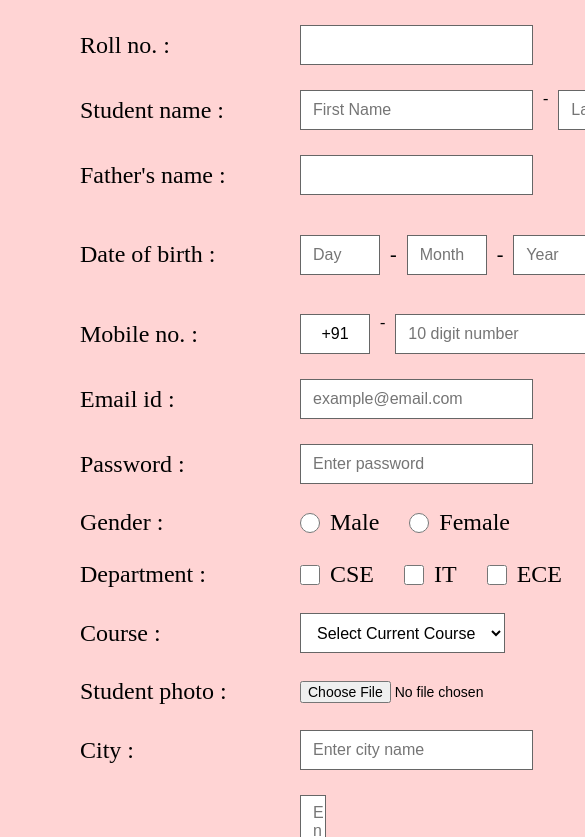
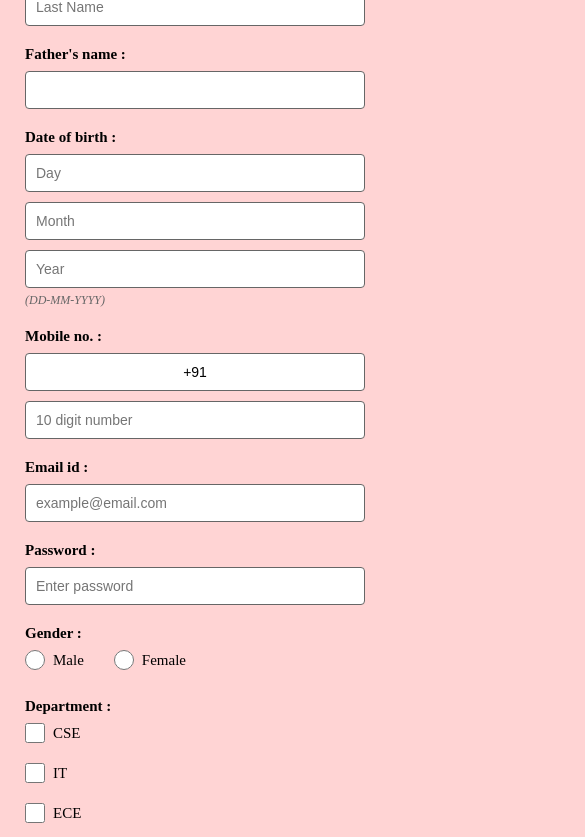
Before and after one commit to saranneymar96-prog/student-registration-form, a plain HTML site: page index.html in a window 390 px wide. Shown: the part 240-1077 px from the top of the page, 585 px wide, since content can reach past the window. Drawn offline with Linux system fonts and the light colour scheme.

Commit message:
Refactor CSS for responsive student registration form
Updated styles for the student registration form, enhancing responsiveness and layout for various screen sizes.

```diff
--- a/style.css
+++ b/style.css
@@ -1,3 +1,9 @@
+/* ========================================
+   RESPONSIVE STUDENT REGISTRATION FORM CSS
+   Works on: Desktop, Tablet, Mobile
+   ======================================== */
+
+/* RESET AND BASE STYLES */
 * {
     margin: 0;
     padding: 0;
@@ -7,159 +13,159 @@
 body {
     background-color: #ffd4d4;
     font-family: 'Times New Roman', Times, serif;
-    display: flex;
-    justify-content: center;
-    align-items: center;
+    padding: 20px;
     min-height: 100vh;
-    padding: 20px;
 }
 
 .container {
     background-color: #ffd4d4;
-    padding: 40px 60px;
+    padding: 20px;
     max-width: 900px;
+    margin: 0 auto;
     width: 100%;
 }
 
 h1 {
     text-align: center;
-    font-size: 48px;
-    margin-bottom: 40px;
+    font-size: 32px;
+    margin-bottom: 30px;
     font-weight: bold;
 }
 
+/* FORM GROUP STYLES */
 .form-group {
-    display: flex;
-    align-items: center;
     margin-bottom: 25px;
 }
 
 .form-group label {
-    font-size: 24px;
-    min-width: 200px;
-    margin-right: 20px;
+    font-size: 18px;
+    display: block;
+    margin-bottom: 8px;
+    font-weight: 600;
 }
 
+/* INPUT FIELDS */
 .form-group input[type="text"],
 .form-group input[type="email"],
 .form-group input[type="password"],
 .form-group select,
 .form-group textarea {
-    padding: 8px 12px;
+    width: 100%;
+    padding: 12px;
     font-size: 16px;
     border: 1px solid #666;
     background-color: white;
     font-family: Arial, sans-serif;
+    border-radius: 4px;
 }
 
-.form-group input[type="text"],
-.form-group input[type="email"],
-.form-group input[type="password"],
-.form-group select {
-    height: 40px;
+.form-group textarea {
+    min-height: 100px;
+    resize: vertical;
 }
 
+/* NAME INPUTS - Side by side on desktop */
 .name-inputs {
-    display: flex;
-    gap: 10px;
-    flex: 1;
-}
-
-.name-inputs input {
-    flex: 1;
-}
-
-.dob-inputs {
-    display: flex;
+    display: grid;
+    grid-template-columns: 1fr auto 1fr;
     gap: 10px;
     align-items: center;
 }
 
-.dob-inputs input {
-    width: 80px;
+.name-inputs span {
+    font-size: 20px;
+    text-align: center;
 }
 
-.dob-inputs input:last-of-type {
-    width: 100px;
+/* DATE OF BIRTH INPUTS */
+.dob-inputs {
+    display: grid;
+    grid-template-columns: 1fr auto 1fr auto 1.2fr;
+    gap: 10px;
+    align-items: center;
+    margin-bottom: 5px;
 }
 
 .dob-inputs span {
     font-size: 20px;
+    text-align: center;
 }
 
 .dob-format {
-    font-size: 20px;
+    font-size: 14px;
     font-style: italic;
-    margin-left: 10px;
+    color: #666;
+    margin-top: 5px;
+    display: block;
 }
 
+/* MOBILE NUMBER INPUTS */
 .mobile-inputs {
-    display: flex;
+    display: grid;
+    grid-template-columns: 80px auto 1fr;
     gap: 10px;
-    flex: 1;
+    align-items: center;
 }
 
 .mobile-inputs .country-code {
-    width: 70px;
     text-align: center;
 }
 
-.mobile-inputs input[type="text"] {
-    flex: 1;
+.mobile-inputs span {
+    font-size: 20px;
+    text-align: center;
 }
 
-.full-width {
-    flex: 1;
+/* GENDER OPTIONS */
+.gender-options {
+    display: flex;
+    gap: 30px;
+    flex-wrap: wrap;
 }
 
-.gender-options,
-.department-options {
-    display: flex;
-    gap: 30px;
-    align-items: center;
-    flex: 1;
-}
-
-.gender-options label,
-.department-options label {
-    font-size: 24px;
-    min-width: auto;
-    margin-right: 0;
+.gender-options label {
+    font-size: 18px;
     display: flex;
     align-items: center;
     cursor: pointer;
+    font-weight: normal;
 }
 
+/* DEPARTMENT OPTIONS */
+.department-options {
+    display: grid;
+    grid-template-columns: repeat(auto-fit, minmax(80px, 1fr));
+    gap: 15px;
+}
+
+.department-options label {
+    font-size: 18px;
+    display: flex;
+    align-items: center;
+    cursor: pointer;
+    font-weight: normal;
+}
+
+/* RADIO AND CHECKBOX */
 input[type="radio"],
 input[type="checkbox"] {
     width: 20px;
     height: 20px;
-    margin-right: 10px;
+    margin-right: 8px;
     cursor: pointer;
 }
 
-.file-input {
-    display: flex;
-    align-items: center;
-    gap: 10px;
+/* FILE INPUT */
+.file-input input[type="file"] {
+    width: 100%;
+    padding: 8px;
+    font-size: 14px;
+    border: 1px solid #666;
+    background-color: white;
+    border-radius: 4px;
 }
 
-.file-input input[type="file"] {
-    font-size: 14px;
-}
-
-textarea {
-    width: 100%;
-    min-height: 100px;
-    resize: vertical;
-    padding: 10px;
-    font-family: Arial, sans-serif;
-}
-
-.address-group {
-    align-items: flex-start;
-}
-
+/* SUBMIT BUTTON */
 .submit-btn {
     display: flex;
     justify-content: center;
@@ -167,14 +173,183 @@ textarea {
 }
 
 button {
-    padding: 10px 40px;
+    padding: 12px 50px;
     font-size: 20px;
     background-color: white;
     border: 2px solid #666;
     cursor: pointer;
     font-family: 'Times New Roman', Times, serif;
+    border-radius: 4px;
+    transition: background-color 0.3s;
 }
 
 button:hover {
     background-color: #f0f0f0;
 }
+
+button:disabled {
+    opacity: 0.6;
+    cursor: not-allowed;
+}
+
+/* MESSAGE BOX */
+#message {
+    display: none;
+    margin-top: 20px;
+    text-align: center;
+    font-size: 18px;
+    padding: 15px;
+    border-radius: 5px;
+}
+
+/* ========================================
+   RESPONSIVE DESIGN - TABLET & MOBILE
+   ======================================== */
+
+/* TABLET AND MOBILE (768px and below) */
+@media screen and (max-width: 768px) {
+    body {
+        padding: 10px;
+    }
+
+    .container {
+        padding: 15px;
+    }
+
+    h1 {
+        font-size: 28px;
+        margin-bottom: 25px;
+    }
+
+    .form-group label {
+        font-size: 16px;
+    }
+
+    .form-group {
+        margin-bottom: 20px;
+    }
+
+    /* Stack name inputs on mobile */
+    .name-inputs {
+        grid-template-columns: 1fr;
+        gap: 10px;
+    }
+
+    .name-inputs span {
+        display: none;
+    }
+
+    /* Adjust date inputs for mobile */
+    .dob-inputs {
+        grid-template-columns: 1fr auto 1fr auto 1fr;
+        gap: 5px;
+    }
+
+    .dob-format {
+        font-size: 12px;
+    }
+
+    /* Mobile number on mobile */
+    .mobile-inputs {
+        grid-template-columns: 70px auto 1fr;
+        gap: 8px;
+    }
+
+    /* Department options - 2 columns on mobile */
+    .department-options {
+        grid-template-columns: repeat(2, 1fr);
+        gap: 12px;
+    }
+
+    .gender-options label,
+    .department-options label {
+        font-size: 16px;
+    }
+
+    button {
+        padding: 12px 40px;
+        font-size: 18px;
+        width: 100%;
+    }
+
+    #message {
+        font-size: 16px;
+    }
+}
+
+/* SMALL MOBILE PHONES (480px and below) */
+@media screen and (max-width: 480px) {
+    h1 {
+        font-size: 24px;
+        margin-bottom: 20px;
+    }
+
+    .form-group label {
+        font-size: 15px;
+    }
+
+    .form-group input[type="text"],
+    .form-group input[type="email"],
+    .form-group input[type="password"],
+    .form-group select,
+    .form-group textarea {
+        font-size: 14px;
+        padding: 10px;
+    }
+
+    /* Stack all date inputs vertically on small phones */
+    .dob-inputs {
+        grid-template-columns: 1fr;
+        gap: 10px;
+    }
+
+    .dob-inputs span {
+        display: none;
+    }
+
+    .dob-inputs input {
+        width: 100%;
+    }
+
+    /* Stack mobile number fields on small phones */
+    .mobile-inputs {
+        grid-template-columns: 1fr;
+        gap: 10px;
+    }
+
+    .mobile-inputs span {
+        display: none;
+    }
+
+    /* Department - single column on small phones */
+    .department-options {
+        grid-template-columns: 1fr;
+    }
+
+    button {
+        padding: 12px 30px;
+        font-size: 16px;
+    }
+}
+
+/* ========================================
+   LARGE DESKTOP (1024px and above)
+   ======================================== */
+@media screen and (min-width: 1024px) {
+    h1 {
+        font-size: 48px;
+        margin-bottom: 40px;
+    }
+
+    .container {
+        padding: 40px 60px;
+    }
+
+    .form-group label {
+        font-size: 24px;
+    }
+
+    .form-group {
+        margin-bottom: 25px;
+    }
+}
```
